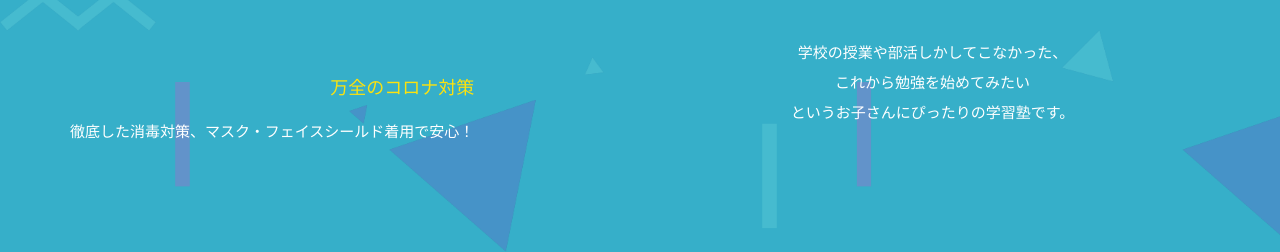
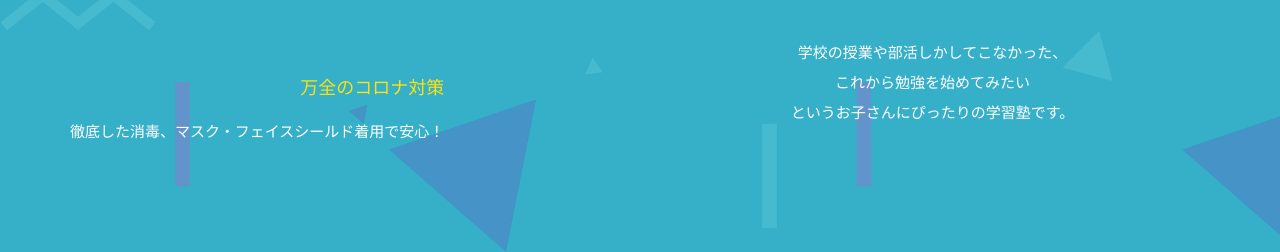
Before and after one commit to shimizucelen/MKT, a plain HTML site: page index.html in a window 1280 px wide. Shown: the part 2041-2293 px from the top of the page. Drawn offline with nearby package versions, Linux system fonts and the light colour scheme.

Commit message:
no message

```diff
--- a/index.html
+++ b/index.html
@@ -188,7 +188,7 @@
                     <div class="icon-box light left">
                         <div class="service-text">
                             <h2 style="color: #fce20e">万全のコロナ対策</h2>
-                            <p>徹底した消毒対策、マスク・フェイスシールド着用で安心！</p>
+                            <p>徹底した消毒、マスク・フェイスシールド着用で安心！</p>
                         </div>
 
                     </div>
```
